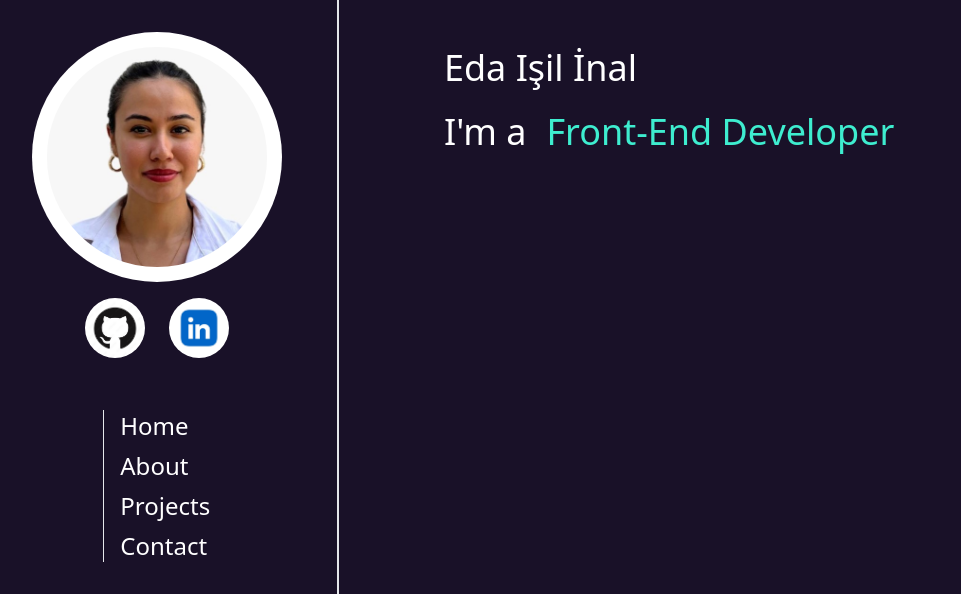
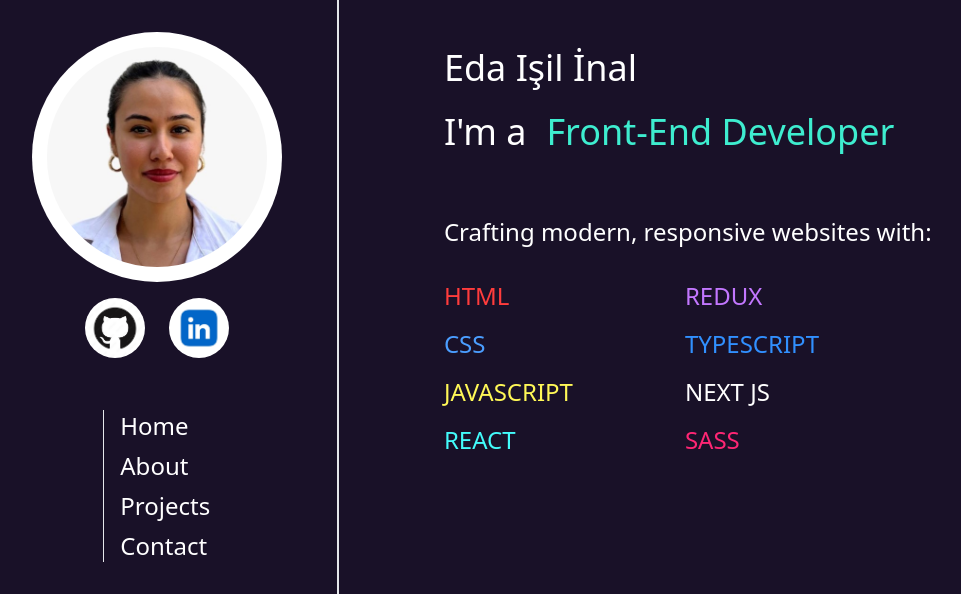
Before and after one commit to Eda-Inal/portfolio, a Next.js app in the folder portfolio/: page /home in a window 1280 px wide. Shown: the top 594 px of the page, without its empty margins (24-985 px from the left). Built offline with nearby package versions, Linux system fonts and the light colour scheme.

Commit message:
add languages texts in language component

```diff
--- a/portfolio/src/app/components/homeheader.jsx
+++ b/portfolio/src/app/components/homeheader.jsx
@@ -2,7 +2,7 @@ import React from 'react'
 
 function Header() {
   return (
-    <div className='flex flex-col lg:text-4xl md:text-3xl text-2xl w-4/5 mx-auto'>
+    <div className='flex flex-col lg:text-4xl md:text-3xl text-2xl '>
       <div>Eda Işil İnal</div>
       <div className='flex sm:flex-row md:mt-6 flex-col'>
         <div>I'm a </div>
--- /dev/null
+++ b/portfolio/src/app/components/languages.jsx
@@ -0,0 +1,61 @@
+import React from 'react'
+
+function Languages() {
+    let languages1 = [{
+        "name": "HTML",
+        "color": "text-html"
+    }, {
+        "name": "CSS",
+        "color": "text-css"
+    },
+    {
+        "name": "JAVASCRIPT",
+        "color": "text-js"
+    },
+    {
+        "name": "REACT",
+        "color": "text-react"
+    }];
+    let languages2 = [{
+        "name": "REDUX",
+        "color": "text-redux"
+    },
+    {
+        "name": "TYPESCRIPT",
+        "color": "text-ts"
+    },
+    {
+        "name": "NEXT JS",
+        "color": "text-nextjs"
+    },
+    {
+        "name": "SASS",
+        "color": "text-sass"
+    }]
+
+    return (
+        <div>
+            <div className='md:text-2xl text-md sm:text-xl font-light mb-4 '>Crafting modern, responsive websites with:
+            </div>
+            <div className='flex flex-row md:text-2xl text-md sm:text-xl font-light '>
+                <div className='flex flex-col'>
+                    {
+                        languages1.map((language) => (
+                            <div className={`${language.color} md:mt-4 mt-2'`}>{language.name}</div>
+                        ))
+                    }
+
+                </div>
+                <div className='flex flex-col ml-16 md:ml-28'>
+                    {
+                        languages2.map((language) => (
+                            <div className={`${language.color} md:mt-4 mt-2'`}>{language.name}</div>
+                        ))
+                    }
+                </div>
+            </div>
+        </div>
+    )
+}
+
+export default Languages
--- a/portfolio/src/app/home/page.jsx
+++ b/portfolio/src/app/home/page.jsx
@@ -1,12 +1,18 @@
 import React from 'react'
 import Header from '../components/homeheader'
+import Languages from '../components/languages'
 
 function Home() {
-  return (
-    <div className='mt-8'>
-   <Header/>
-    </div>
-  )
+    return (
+        <div className='mt-8 w-4/5 mx-auto'>
+            <div className='flex flex-col'>
+                <div><Header /> </div>
+                <div className='md:mt-10 lg:mt-16 mt-8'><Languages /> </div>
+
+            </div>
+
+        </div>
+    )
 }
 
 export default Home
--- a/portfolio/tailwind.config.js
+++ b/portfolio/tailwind.config.js
@@ -11,7 +11,15 @@ module.exports = {
         background: "var(--background)",
         foreground: "var(--foreground)",
         primary : "#fff",
-        secondary:"#3EEDCF"
+        secondary:"#3EEDCF",
+        html:"#FF3C3C",
+        css:"#4B9EFF",
+        js:"#FFF857",
+        react:"#43FBFB",
+        redux:"#C377FF",
+        ts:"#3190FF",
+        nextjs:"#FFFFFF",
+        sass:"#FF2674"
       },
     },
   },
```
